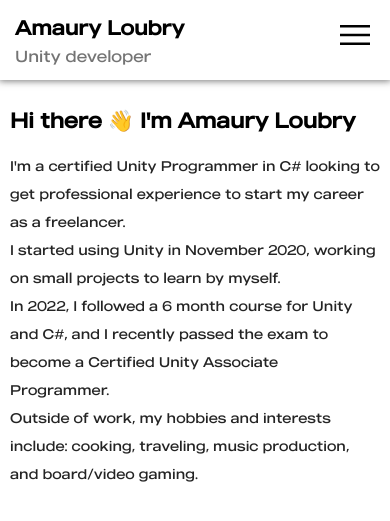
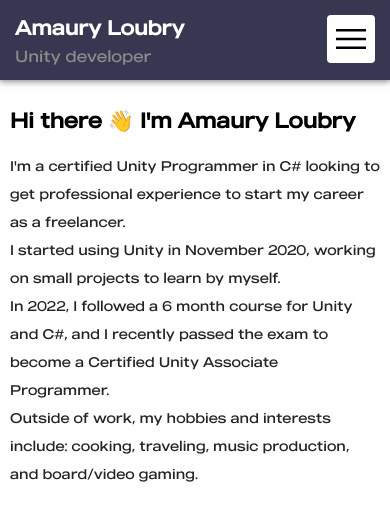
Before and after one commit to PoursMo/poursmo.github.io, a Jekyll site: the page built from index.html, in a window 390 px wide. Shown: the top 521 px of the page. Built offline with Jekyll 4.4.1, drawn with Linux system fonts in a browser that asks for light colours.

Commit message:
Finish mobile version + try some colors

```diff
--- a/_includes/header.html
+++ b/_includes/header.html
@@ -8,6 +8,3 @@
         <div id="mobile-menu-toggle"><img class="menu-icon" src="/assets/menu_icon.svg"></div>
     </div>
 </header>
-<div id="mobile-sidebar-content">
-    {% include sidebar-content.html %}
-</div>
--- a/_layouts/default.html
+++ b/_layouts/default.html
@@ -10,6 +10,9 @@
     <title>Amaury Loubry - Unity Developer</title>
 </head>
 <body>
+    <div id="mobile-sidebar-content">
+        {% include sidebar-content.html %}
+    </div>
     <div id="body-wrapper">
 
         {% include header.html %}
--- a/assets/script.js
+++ b/assets/script.js
@@ -1,16 +1,28 @@
+var currentScroll = null
+
 document.addEventListener('DOMContentLoaded', function() {
+
+    // This adds a listener to perform the menu toggling/untoggling
+    // It basically displays the navigation menu and hides all the page content
+    // so that the menu takes all the available space.
     const menuToggle = document.getElementById('mobile-menu-toggle')
     var menuToggled = false
 
     if (menuToggle.style.display != 'none') {
         const menu = document.getElementById('mobile-sidebar-content')
+        const contentWrapper = document.getElementById('content-wrapper')
         menuToggle.addEventListener('click', function () {
             if (!menuToggled) {
+                currentScroll = document.documentElement.scrollTop || document.body.scrollTop
                 menu.classList.toggle('mobile-sidebar-content-active')
+                contentWrapper.style.display = 'none'
                 menuToggled = true
             }
             else {
+                contentWrapper.style.display = 'block'
                 menu.classList.remove('mobile-sidebar-content-active')
+                document.documentElement.scrollTop = document.body.scrollTop = currentScroll
+                currentScroll = null
                 menuToggled = false
             }
         })
--- a/assets/style.css
+++ b/assets/style.css
@@ -32,6 +32,10 @@ body {
 
 /* Sidebar styles - desktop */
 #header-mobile {
+    display: none;
+}
+
+#mobile-sidebar-content  {
     display: none;
 }
 
@@ -173,7 +177,8 @@ div.center {
         height: 80px;
         opacity: 1;
         box-shadow: 0px 0px 7px 1px #787878;
-        background-color: white;
+        background-color: #373752;
+        color: white;
     }
 
     #body-wrapper {
@@ -194,16 +199,11 @@ div.center {
         font-size: 14px;
     }
 
-    #mobile-sidebar-content {
-        opacity: 0;
-        transition: all .5s ease-out;
-        height: 0px;
-    }
-
     .mobile-sidebar-content-active {
-        opacity: 1 !important;
+        display: block !important;
         margin-top: 100px;
-        height: fit-content !important;
+        text-align: left;
+        margin-left: 30px;
     }
 
 
@@ -212,7 +212,7 @@ div.center {
         flex-direction: row;
         justify-content: space-between;
         padding: 15px;
-        padding-bottom: 0px;;
+        padding-bottom: 0px;
     }
 
     #mobile-sidebar > .sidebar-header {
@@ -224,11 +224,22 @@ div.center {
         width: 40px;
     }
 
+    .menu-icon {
+        padding: 4px;
+        background-color: white;
+        border-radius: 4px;
+    }
+
+    .menu-icon:hover {
+        background-color: rgb(182, 182, 182);
+    }
+
     .sidebar-title {
         font-size: 20px;
     }
 
     .sidebar-subtitle {
         font-size: 16px;
+        color: rgb(139 139 139);
     }
 }
```
